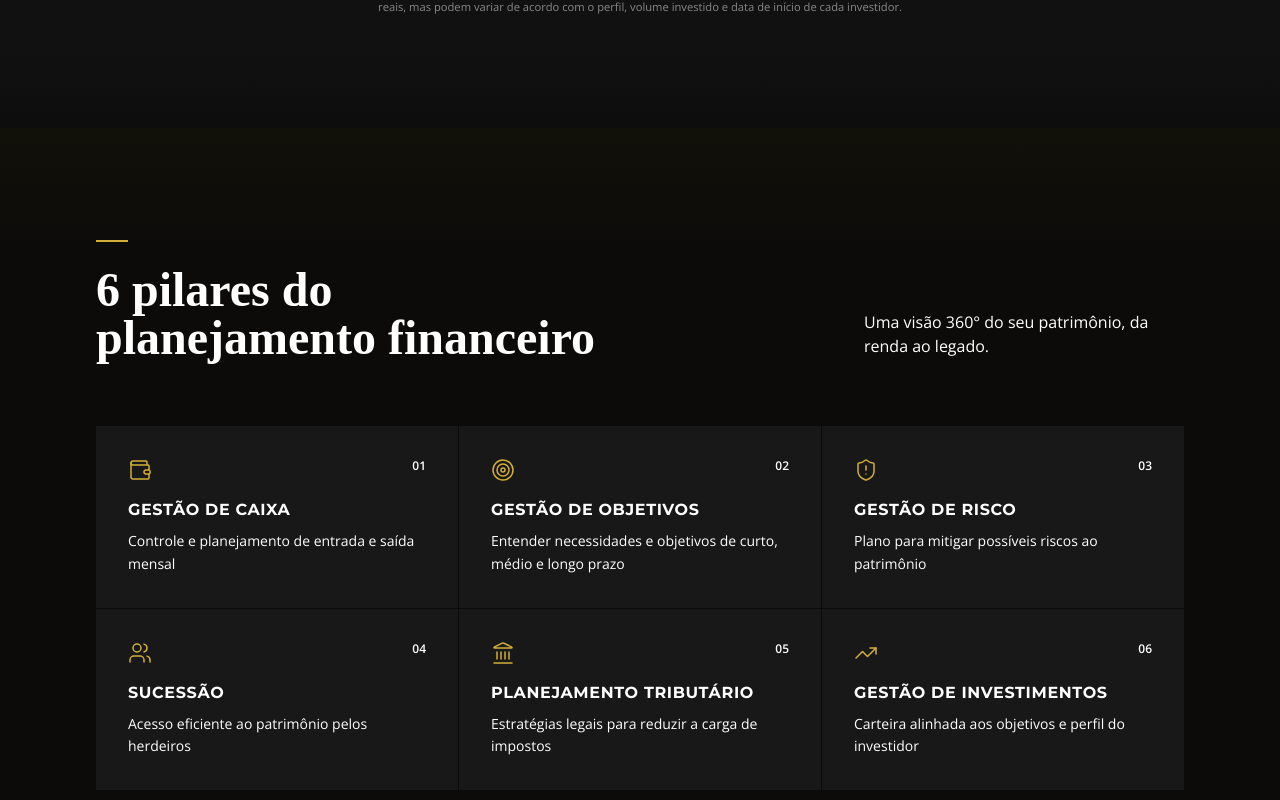
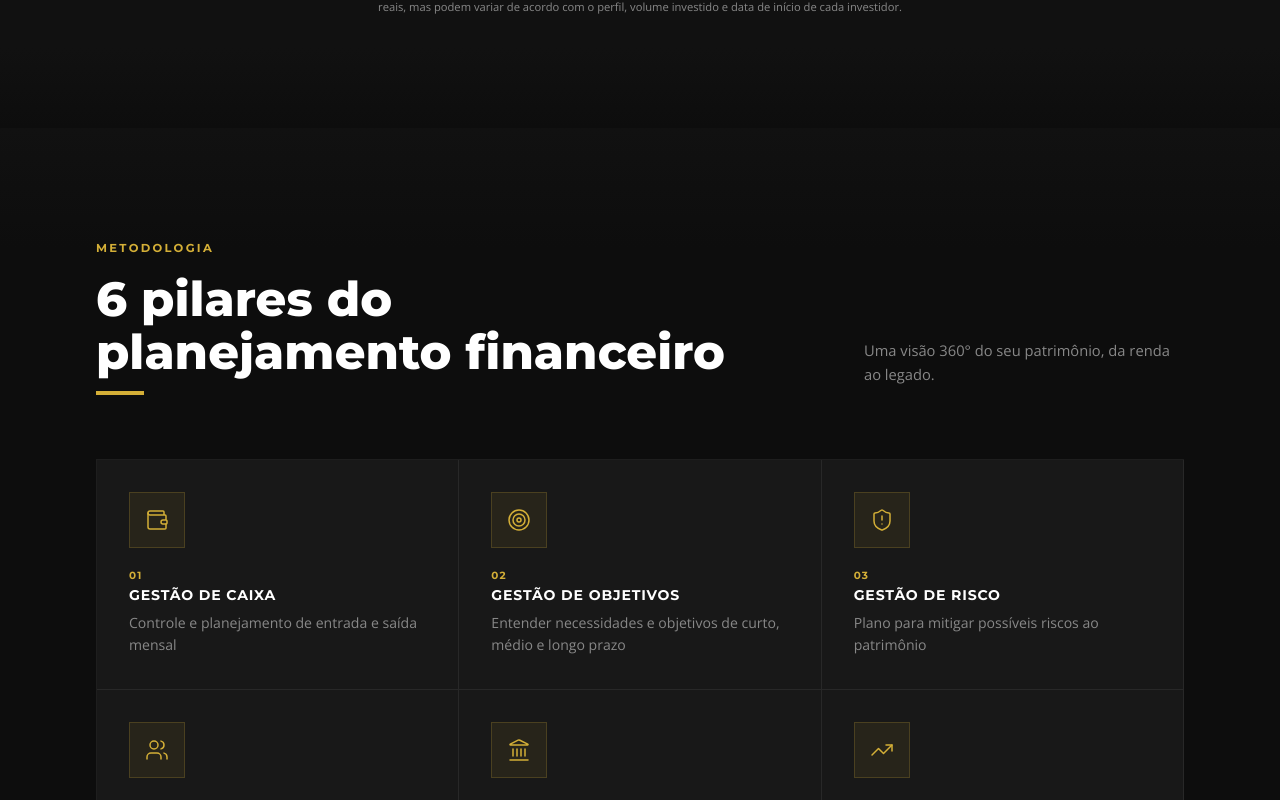
Before and after one commit to theolimaa/lp, a React (Vite) app: page / in a window 1280 px wide. Shown: the part 4660-5460 px from the top of the page. Built offline with nearby package versions, Linux system fonts and the light colour scheme.

Commit message:
Update PillarSection.jsx

```diff
--- a/src/components/PillarSection.jsx
+++ b/src/components/PillarSection.jsx
@@ -16,55 +16,69 @@ const PillarSection = () => {
   const inView = useInView(ref, { once: true, margin: '-80px' });
 
   return (
-    <section ref={ref} style={{ background: 'linear-gradient(to bottom, #111009 0%, #0C0B09 120px)' }} className="py-20 lg:py-28 px-6">
+    <section
+      ref={ref}
+      className="py-20 lg:py-28 px-6"
+      style={{ background: 'linear-gradient(to bottom, #111111 0%, #0D0D0D 120px)' }}
+    >
       <div className="container mx-auto max-w-6xl">
 
         {/* Header */}
         <motion.div
           initial={{ opacity: 0, y: 24 }}
           animate={inView ? { opacity: 1, y: 0 } : {}}
-          transition={{ duration: 0.7 }}
+          transition={{ duration: 0.6, ease: [0.22, 1, 0.36, 1] }}
           className="mb-14 lg:mb-16 lg:flex lg:items-end lg:justify-between"
         >
           <div>
-            <span className="block w-8 h-0.5 mb-6" style={{ backgroundColor: 'var(--gold)' }} />
-            <h2
-              className="text-4xl lg:text-5xl font-bold"
-              style={{ color: 'var(--cream)', fontFamily: "'Cormorant Garamond', serif" }}
-            >
+            <p className="eyebrow mb-4">Metodologia</p>
+            <h2 style={{ fontFamily: "'Montserrat', sans-serif", fontWeight: 800, fontSize: 'clamp(2rem, 4vw, 3rem)', color: '#FFFFFF', marginBottom: '0.75rem' }}>
               6 pilares do<br />planejamento financeiro
             </h2>
+            <span className="block w-12 h-1" style={{ backgroundColor: 'var(--gold)' }} />
           </div>
-          <p className="text-sm lg:text-base leading-relaxed max-w-xs mt-5 lg:mt-0 lg:mb-1" style={{ color: 'var(--muted)' }}>
+          <p className="mt-6 lg:mt-0 lg:mb-2 max-w-xs leading-relaxed" style={{ color: 'var(--text-muted)', fontSize: '0.92rem' }}>
             Uma visão 360° do seu patrimônio, da renda ao legado.
           </p>
         </motion.div>
 
-        {/* Grid */}
-        <div className="grid sm:grid-cols-2 lg:grid-cols-3 gap-px" style={{ backgroundColor: 'var(--border-subtle)' }}>
+        {/* Grid — solid cards, no glassmorphism */}
+        <div
+          className="grid sm:grid-cols-2 lg:grid-cols-3"
+          style={{ borderTop: '1px solid var(--border-sub)', borderLeft: '1px solid var(--border-sub)' }}
+        >
           {pillars.map((p, i) => (
             <motion.div
               key={p.id}
               initial={{ opacity: 0, y: 20 }}
               animate={inView ? { opacity: 1, y: 0 } : {}}
-              transition={{ duration: 0.55, delay: i * 0.08 }}
-              className="group flex flex-col gap-4 p-8 transition-colors duration-300"
-              style={{ backgroundColor: 'var(--bg-card)' }}
-              onMouseEnter={e => e.currentTarget.style.backgroundColor = 'var(--bg-2)'}
+              transition={{ duration: 0.5, delay: i * 0.08, ease: [0.22, 1, 0.36, 1] }}
+              className="flex flex-col gap-5 p-8 transition-colors duration-250 cursor-default"
+              style={{ backgroundColor: 'var(--bg-card)', borderRight: '1px solid var(--border-sub)', borderBottom: '1px solid var(--border-sub)' }}
+              onMouseEnter={e => e.currentTarget.style.backgroundColor = '#1f1d15'}
               onMouseLeave={e => e.currentTarget.style.backgroundColor = 'var(--bg-card)'}
             >
-              <div className="flex items-start justify-between">
-                <p.icon className="w-6 h-6 transition-colors duration-300" style={{ color: 'var(--gold)' }} strokeWidth={1.5} />
-                <span className="text-xs tabular-nums font-semibold" style={{ color: 'var(--gold-dim)' }}>0{p.id}</span>
+              {/* Icon in gold-tinted square */}
+              <div
+                className="w-14 h-14 flex items-center justify-center"
+                style={{ backgroundColor: 'var(--gold-bg)', border: '1px solid var(--border)' }}
+              >
+                <p.icon className="w-6 h-6" style={{ color: 'var(--gold)' }} strokeWidth={1.5} />
               </div>
               <div>
+                <p
+                  className="eyebrow mb-1"
+                  style={{ fontSize: '0.65rem', letterSpacing: '0.12em', marginBottom: '0.3rem' }}
+                >
+                  {String(p.id).padStart(2, '0')}
+                </p>
                 <h3
-                  className="text-base font-bold mb-2 uppercase tracking-wide"
-                  style={{ color: 'var(--cream)', letterSpacing: '0.04em' }}
+                  className="font-bold uppercase mb-2"
+                  style={{ color: '#FFFFFF', fontFamily: "'Montserrat', sans-serif", fontSize: '0.88rem', letterSpacing: '0.06em' }}
                 >
                   {p.title}
                 </h3>
-                <p className="text-sm leading-relaxed" style={{ color: 'var(--muted)' }}>{p.desc}</p>
+                <p style={{ color: 'var(--text-muted)', fontSize: '0.88rem', lineHeight: 1.6 }}>{p.desc}</p>
               </div>
             </motion.div>
           ))}
```
